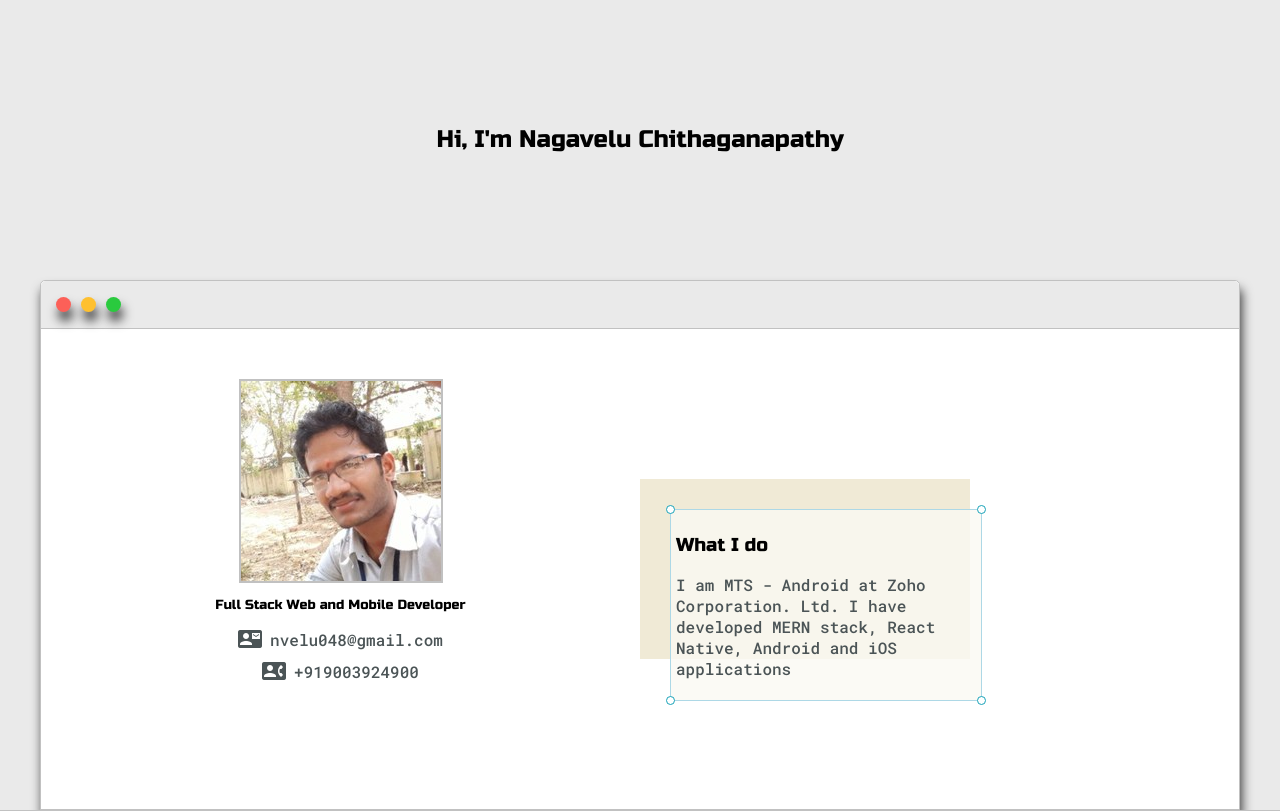
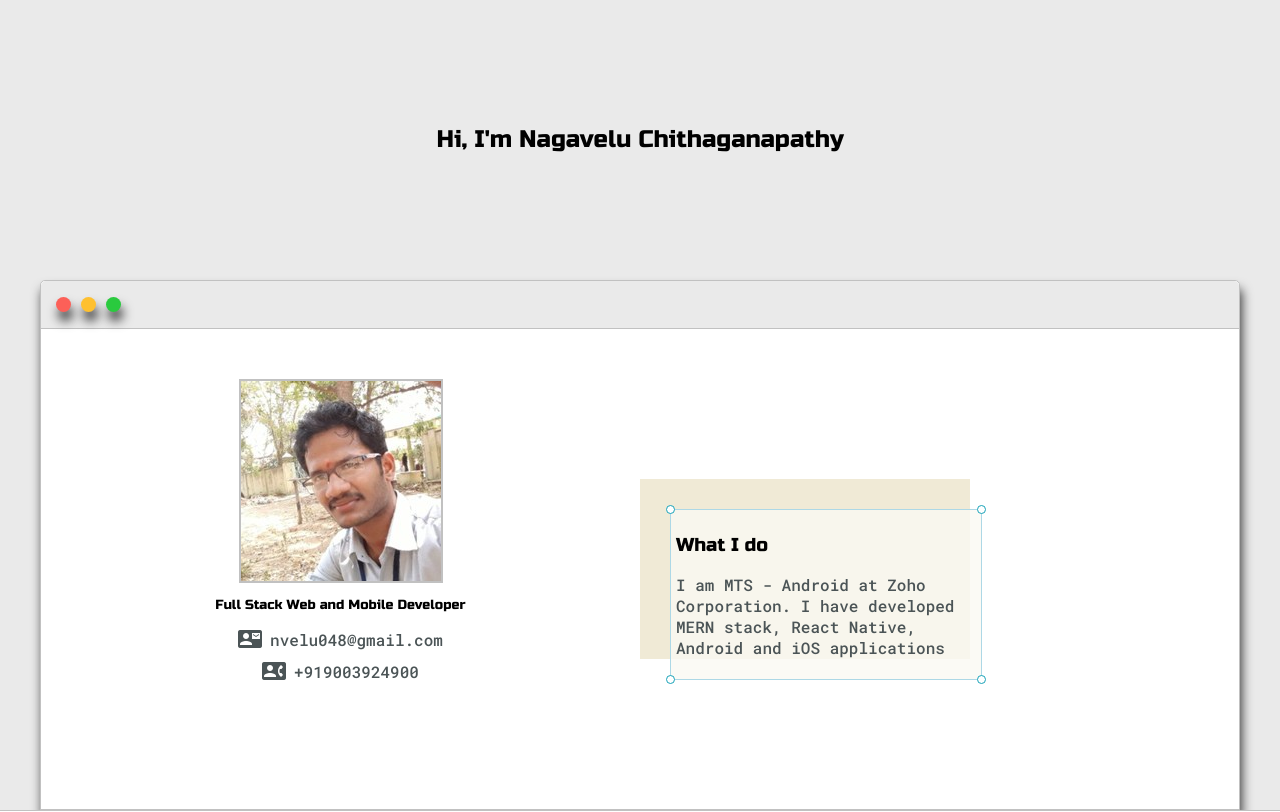
Before and after one commit to Nvelu048/nvelu048.github.io, a plain HTML site: page index.html in a window 1280 px wide. Shown: the top 812 px of the page. Drawn offline with Linux system fonts and the light colour scheme.

Commit message:
Update index.html

```diff
--- a/index.html
+++ b/index.html
@@ -58,7 +58,7 @@
               </h3>
               <p>
                 I am MTS - Android at Zoho Corporation.
-                Ltd. I have developed MERN stack, React Native, Android and iOS applications
+                I have developed MERN stack, React Native, Android and iOS applications
               </p>
               <div id="bottom-left" class="corner"></div>
               <div id="bottom-right" class="corner"></div>
```
